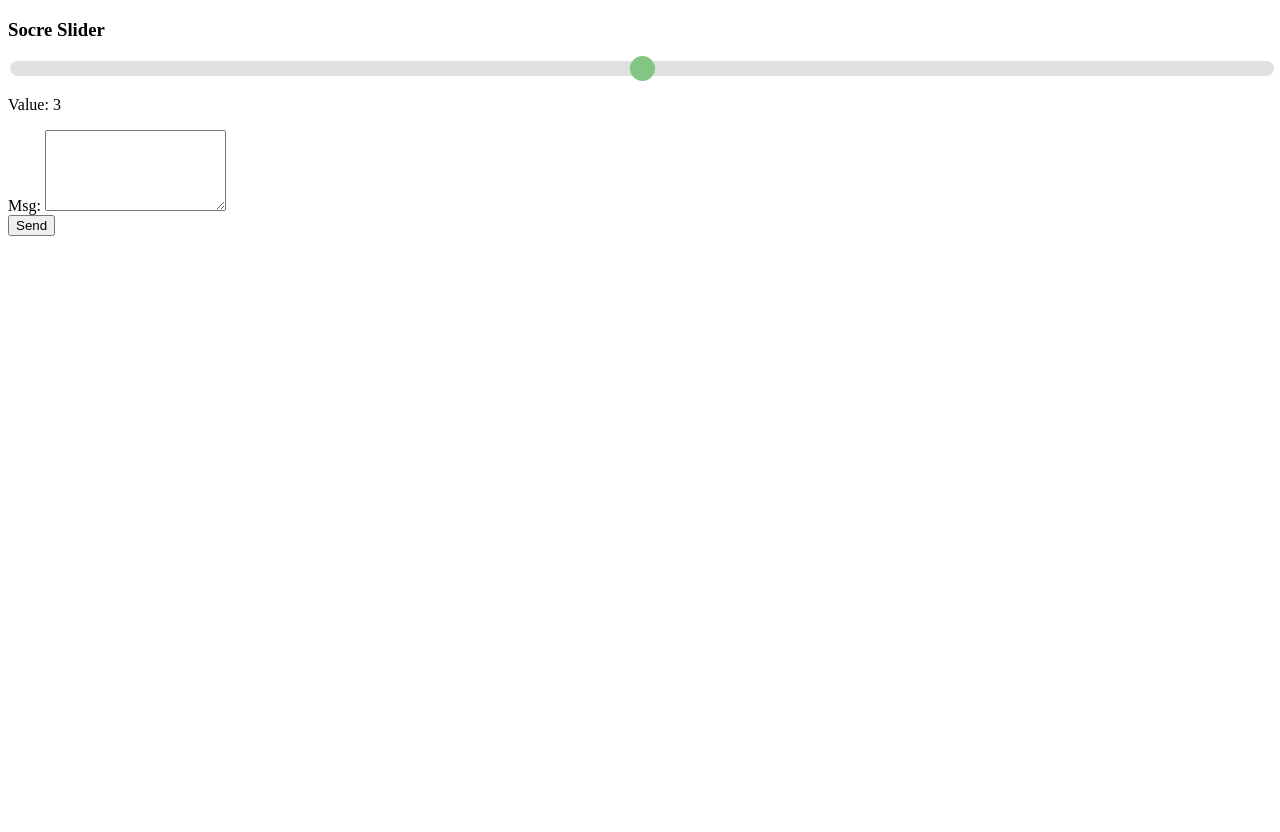
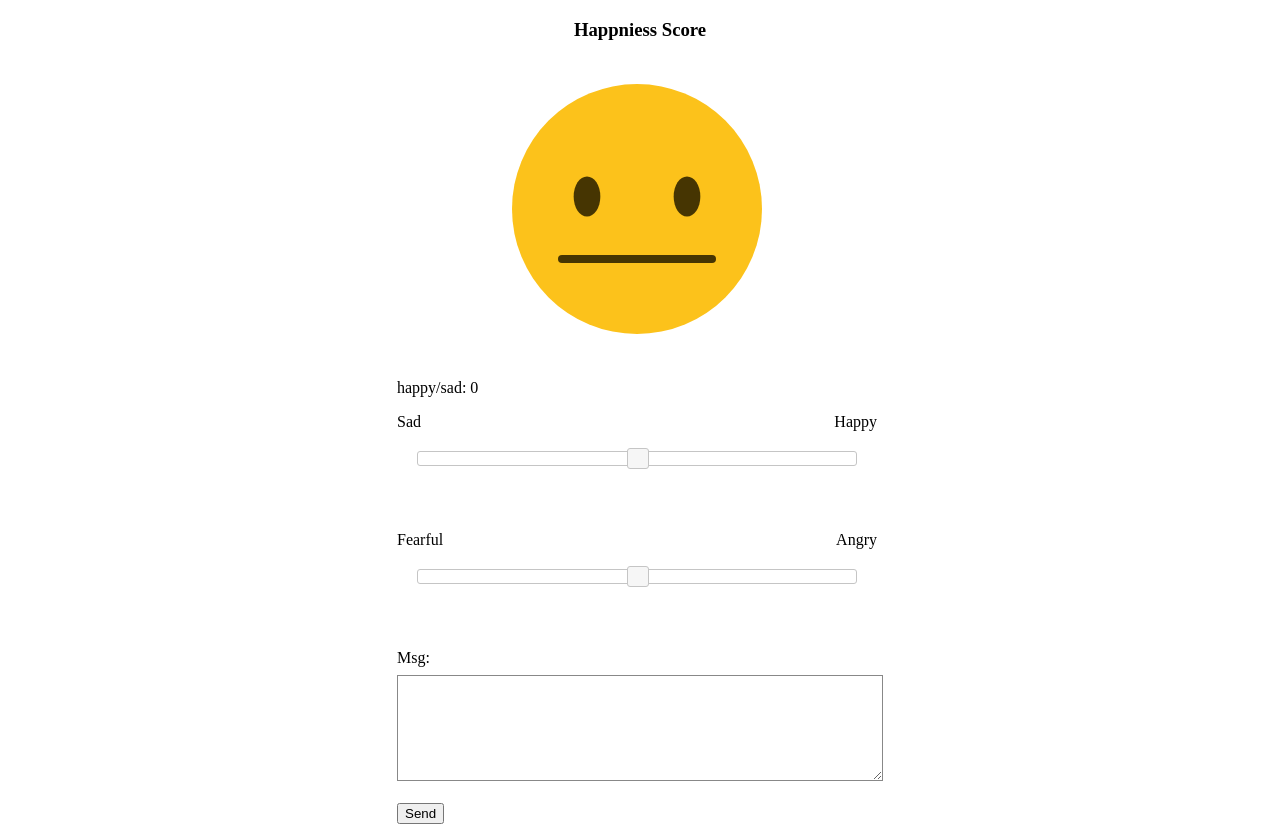
Before and after one commit to thapakazi/happiness_score, a plain HTML site: page frontend/src/main.html in a window 1280 px wide. Before the commit the page ends 800 px from the top, so only its background shows below. Drawn offline with nearby package versions, Linux system fonts and the light colour scheme.

Commit message:
emoji - capture msg with cool slider
emoji slider from: https://codepen.io/keisuke/pen/mPPjRB

```diff
--- /dev/null
+++ b/frontend/src/emoji.js
@@ -0,0 +1,333 @@
+var gColorRed = "#CF0F0F";
+var gColorYellow = "#fcc21b";
+var gColorBlue = "#3764d5"; // "#095595";
+var gColorDarkYellow = "#f0a20b";
+var gColorBrown = "#463502";
+var gColorTear = '#77CCEE';
+
+var gEmojiCenterX = 240;
+var gEmojiCenterY = 150;
+var gEmojiR = 125;
+
+var gEmojiEyeHeight = 20;
+var gEmojiEyeWidth = gEmojiEyeHeight * 2 / 3;
+
+var gLineWidth = 8;
+
+function draw_emoji(id, joy, anger){
+	var c=document.getElementById(id);
+	var ctx=c.getContext("2d");
+	ctx.beginPath();
+
+	if (anger > 75)
+	{
+		ctx.fillStyle = gColorRed;
+	}
+	else if (anger < -75)
+	{
+		var blueGradient = ctx.createLinearGradient(0, 0, 0, gEmojiR * 2);
+		blueGradient.addColorStop(0, gColorBlue);
+		blueGradient.addColorStop(1, gColorYellow);
+		ctx.fillStyle = blueGradient;
+	}
+	else
+	{
+		ctx.fillStyle = gColorYellow;
+	}
+
+	ctx.arc(gEmojiCenterX, gEmojiCenterY, gEmojiR, 0, 2*Math.PI);
+	ctx.fill();
+
+	ctx.fillStyle = gColorBrown;
+	draw_eyes(ctx);
+
+	draw_eyebrows(ctx, anger);
+
+	if (anger != 0)
+	{
+		draw_angry_lips(ctx, anger);
+	}
+	else
+	{
+		draw_joyful_lips(ctx, joy);
+	}
+
+	if (joy <= -75)
+	{
+		draw_tear(ctx);
+	}
+
+	if (anger <= -75)
+	{
+		draw_sweat(ctx);
+	}
+}
+
+function draw_eyes(ctx)
+{
+	var height = 20;
+	var width = height * 2 / 3;
+
+	var left_x = gEmojiCenterX - gEmojiR * 2 / 5;
+	var right_x = gEmojiCenterX + gEmojiR * 2 / 5;
+
+	var y = gEmojiCenterY - gEmojiR / 10;
+
+	ctx.save();
+	ellipse(ctx, left_x, y, gEmojiEyeWidth, gEmojiEyeHeight);
+	ellipse(ctx, right_x, y, gEmojiEyeWidth, gEmojiEyeHeight);
+	ctx.restore();
+}
+
+function draw_drop(ctx, x, y)
+{
+	var height = gEmojiEyeHeight * 2;
+	var arc = gEmojiR / 7;
+
+	ctx.beginPath();
+  ctx.lineJoin = 'miter';
+  ctx.moveTo(x, y);
+  ctx.arc(x, y + height, arc, 5.75, 3.66, false);
+  ctx.closePath();
+  ctx.lineWidth = 0;
+  ctx.fillStyle = gColorTear;
+  ctx.fill();
+}
+
+function draw_sweat(ctx){
+	var x = gEmojiCenterX - gEmojiR * 4 / 5;
+	var y = gEmojiCenterY - gEmojiEyeHeight;
+
+	draw_drop(ctx, x, y);
+}
+
+
+function draw_tear(ctx)
+{
+	var x = gEmojiCenterX - gEmojiR * 2 / 5 - gEmojiEyeWidth;
+	var y = gEmojiCenterY;
+
+	draw_drop(ctx, x, y);
+}
+
+function draw_eyebrows(ctx, anger)
+{
+	if (anger != 0)
+  {
+		var offset = gEmojiR * anger / 5 / 100;
+
+		var startX1 = gEmojiCenterX - gEmojiR / 5;
+		var startY1 = gEmojiCenterY - gEmojiR / 2.5 + offset;
+
+		var endX1 = startX1 - gEmojiR * 2 / 5;
+		var endY1 = gEmojiCenterY - gEmojiR / 2.5;
+
+		var startX2 = gEmojiCenterX + gEmojiR / 5;
+		var startY2 = startY1;
+
+		var endX2 = startX2 + gEmojiR * 2 / 5;
+		var endY2 = endY1;
+
+		ctx.save();
+		ctx.beginPath();
+		ctx.lineCap = 'round';
+		ctx.lineWidth = gLineWidth;
+		ctx.strokeStyle = gColorBrown;
+		ctx.moveTo(startX1, startY1);
+		ctx.lineTo(endX1, endY1);
+		ctx.stroke();
+		ctx.closePath();
+
+		ctx.beginPath();
+		ctx.lineWidth = gLineWidth;
+		ctx.strokeStyle = gColorBrown;
+		ctx.moveTo(startX2, startY2);
+		ctx.lineTo(endX2, endY2);
+		ctx.stroke();
+		ctx.closePath();
+		ctx.restore();
+	}
+}
+
+function draw_angry_lips(ctx, anger)
+{
+	console.log("draw_angry_lips with anger: ", anger);
+	ctx.save();
+	ctx.beginPath();
+
+	var offset = anger * gEmojiR * 3 / 5 / 100;
+	// console.log("offset: ", offset);
+
+	// console.log("offset: ", offset);
+
+	var xOffset = 0;
+	var yOffset = 0;
+
+	if (anger > 0)
+	{
+		xOffset = offset;
+		xOffset = Math.min(xOffset, gEmojiR / 5);
+	}
+	else
+	{
+		yOffset = offset;
+		yOffset = Math.max(yOffset, - gEmojiR / 5);
+	}
+
+	var startX = gEmojiCenterX - gEmojiR * 2 / 5 + xOffset;
+	var startY = gEmojiCenterY + gEmojiR * 2 / 5 - yOffset;
+
+	var endX = gEmojiCenterX + gEmojiR * 2 / 5 - xOffset;
+	var endY = startY;
+
+	var arcX = gEmojiCenterX;
+
+	if (anger > 0)
+	{
+		var arcY = startY - xOffset;
+	}
+	else
+	{
+		var arcY = startY + yOffset * 3;
+	}
+
+
+	// console.log("start: ", startX, startY);
+	// console.log("end:   ", endX, endY);
+	// console.log("arc: ", arcX, arcY);
+
+	// console.log("xOffset: ", xOffset);
+	// console.log("yOffset: ", yOffset);
+
+	ctx.moveTo(startX, startY);
+	ctx.lineWidth = gLineWidth;
+	ctx.lineCap = 'round';
+	ctx.lineJoin = 'round';
+	ctx.strokeStyle = gColorBrown;
+
+  ctx.quadraticCurveTo(arcX, arcY, endX, endY);
+
+   if (anger < 0)
+  {
+  	var arc2X = gEmojiCenterX;
+  	var arc2Y = startY - gEmojiR / 20;
+ 	  ctx.quadraticCurveTo(arc2X, arc2Y, startX, startY);
+ 		ctx.fillStyle = gColorDarkYellow;
+  	ctx.fill();
+  }
+
+  ctx.stroke();
+  ctx.closePath();
+  ctx.restore();
+}
+
+function draw_joyful_lips(ctx, joy){
+	console.log("draw_joyful_lips with joy: ", joy);
+	ctx.save();
+	ctx.beginPath();
+
+	var offset = (joy * gEmojiR + 0.0) / 3 / 100;
+	// console.log("offset: ", offset);
+
+	var startX = gEmojiCenterX - gEmojiR * 3 / 5;
+	var startY = gEmojiCenterY + gEmojiR * 2 / 5;
+
+	var arcX1 = startX + gEmojiR / 5;
+	var arcY1 = gEmojiCenterY + gEmojiR * 2 / 5;
+
+	if (offset > 0)
+	{
+		offset *= 1.5;
+		arcY1 += offset;
+	}
+	else
+	{
+		offset *= 0.75;
+		startY -= offset;
+	}
+
+
+	var endX = gEmojiCenterX + gEmojiR * 3 / 5;
+	var endY = startY;
+
+	var arcX2 = endX - gEmojiR / 5;
+	var arcY2 = arcY1;
+
+	// console.log("start: ", startX, startY);
+	// console.log("end:   ", endX, endY);
+	// console.log("arc1: ", arcX1, arcY1);
+	// console.log("arc2: ", arcX2, arcY2);
+
+	// console.log("offset: ", offset);
+
+	ctx.moveTo(startX, startY);
+	ctx.lineWidth = gLineWidth;
+	ctx.lineCap = 'round';
+	ctx.lineJoin = 'round';
+	ctx.strokeStyle = gColorBrown;
+
+  ctx.bezierCurveTo(arcX1, arcY1, arcX2, arcY2, endX, endY);
+
+  if (joy > 75)
+  {
+  	ctx.lineTo(startX, startY);
+ 		ctx.fillStyle = gColorDarkYellow;
+  	ctx.fill();
+  }
+
+  ctx.stroke();
+  ctx.closePath();
+
+  ctx.restore();
+}
+
+function ellipse(ctx, cx, cy, rx, ry){
+  ctx.save();
+  ctx.strokeStyle = null;
+  ctx.beginPath();
+  ctx.translate(cx-rx, cy-ry);
+  ctx.scale(rx, ry);
+  ctx.arc(1, 1, 1, 0, 2 * Math.PI, false);
+  ctx.fill();
+  ctx.closePath();
+  ctx.restore();
+}
+
+// global var to capture score
+var metric = {
+  state: "happy/sad",
+  value: 0
+}
+
+$(function() {
+  draw_emoji("myCanvas", 0, 0);
+
+  $("#slider-joy-sadness").slider(
+    {
+      max: 100,
+      min: -100,
+      slide: function(event, ui) {
+        draw_emoji("myCanvas", ui.value, 0)
+        metric.state="happy/sad"
+        metric.value=ui.value
+        $("#sliderState").html(metric.state)
+        $("#sliderValue").html(metric.value)
+      }
+    }
+  );
+
+  $("#slider-angry").slider(
+    {
+      max: 100,
+      min: -100,
+      bgColor: 'red',
+      slide: function(event, ui) {
+        draw_emoji("myCanvas", 0, ui.value)
+        metric.state="angry/fearful"
+        metric.value=ui.value
+        $("#sliderState").html(metric.state)
+        $("#sliderValue").html(metric.value)
+      }
+    }
+  );
+});
--- a/frontend/src/main.css
+++ b/frontend/src/main.css
@@ -1,37 +1,25 @@
-.slidecontainer {
-    width: 100%;
+html {
+    display: table;
+    margin: auto;
 }
 
-.slider {
-    -webkit-appearance: none;
-    width: 100%;
-    height: 15px;
-    border-radius: 10px;
-    background: #d3d3d3;
-    outline: none;
-    opacity: 0.7;
-    -webkit-transition: .2s;
-    transition: opacity .2s;
+.body {
+    background-color: #98b3aa5c;
+    display: table-cell;
+    vertical-align: middle;
 }
 
-.slider:hover {
-    opacity: 0.8;
+.msgcontainer {
+    width: 480px;
+    height: 100px;
+    border: 1px solid #888;
 }
 
-.slider::-webkit-slider-thumb {
-    -webkit-appearance: none;
-    appearance: none;
-    width: 25px;
-    height: 25px;
-    border-radius: 50%;
-    background: #4CAF50;
-    cursor: pointer;
+h3 {
+    text-align: center;
 }
 
-.slider::-moz-range-thumb {
-    width: 25px;
-    height: 25px;
-    border-radius: 50%;
-    background: #4CAF50;
-    cursor: pointer;
+label{
+    display: block;
+    margin-bottom: 0.5em;
 }
--- a/frontend/src/main.html
+++ b/frontend/src/main.html
@@ -3,20 +3,39 @@
   <head>
     <meta name="viewport" content="width=device-width, initial-scale=1">
     <link type="text/css" href="main.css" rel="stylesheet">
+    <link rel="stylesheet" href="https://code.jquery.com/ui/1.11.4/themes/smoothness/jquery-ui.css">
+    <script src="https://cdnjs.cloudflare.com/ajax/libs/jquery/2.1.3/jquery.min.js"></script>
+    <script src="https://cdnjs.cloudflare.com/ajax/libs/jqueryui/1.11.2/jquery-ui.min.js"></script>
     </style>
   </head>
   <body>
-
     <form id="form" method="POST", action="">
-      <h3>Socre Slider</h3>
-      <div class="slidecontainer">
-        <input type="range" min="1" max="5" value="3" class="slider" id="myRange" name="emoji">
-        <p>Value: <span id="sliderValue" ></span></p>
+      <h3 id="header">Happniess Score</h3>
+      <div style="width: 480px; overflow: auto;">
+        <canvas id="myCanvas" width="480" height="300"></canvas>
       </div>
-      <div class="msgcontainer">
+      <div id="state">
+        <p><span id="sliderState" >happy/sad</span>: <span id="sliderValue">0</span></p>
+      </div>
+      <div style="width: 480px; overflow: auto;">
+        <div style="float: left;">Sad</div>
+        <div style="float: right;">Happy</div>
+      </div>
+      <div style="width: 440px; height: 60px; overflow: auto; padding: 20px;">
+        <div style="margin-left: auto; margin-right: auto;" id="slider-joy-sadness"></div>
+      </div>
+      <div style="width: 480px; overflow: auto;">
+        <div style="float: left;">Fearful</div>
+        <div style="float: right; position: relative;">Angry</div>
+      </div>
+      <div style="width: 440px; height: 60px; overflow: auto; padding: 20px;">
+        <div id="slider-angry"></div>
+      </div>
+      <div>
         <label for ="msginput">Msg:</label>
-        <textarea name="msg" id="msg" cols="20" rows="5"></textarea>
+        <textarea class="msgcontainer"  name="msginput" id="msg" cols="20" rows="5"></textarea>
       </div>
+      <br/>
       <div class="button">
         <button>Send</button>
       </div>
@@ -24,14 +43,15 @@
     <div id="results">
     </div>
     <script>
-      var slider = document.getElementById("myRange");
-      var output = document.getElementById("sliderValue");
-      output.innerHTML = slider.value;
+      // var slider = document.getElementById("myRange");
+      // var output = document.getElementById("sliderValue");
+      // output.innerHTML = slider.value;
 
-      slider.oninput = function() {
-        output.innerHTML = this.value;
-      }
+      // $("#slider-joy-sadness").oninput = function() {
+      //   output.innerHTML = metrics
+      // }
     </script>
     <script type="text/javascript" src="./main.js">    </script>
+    <script type="text/javascript" src="emoji.js"></script>
   </body>
 </html>
```
